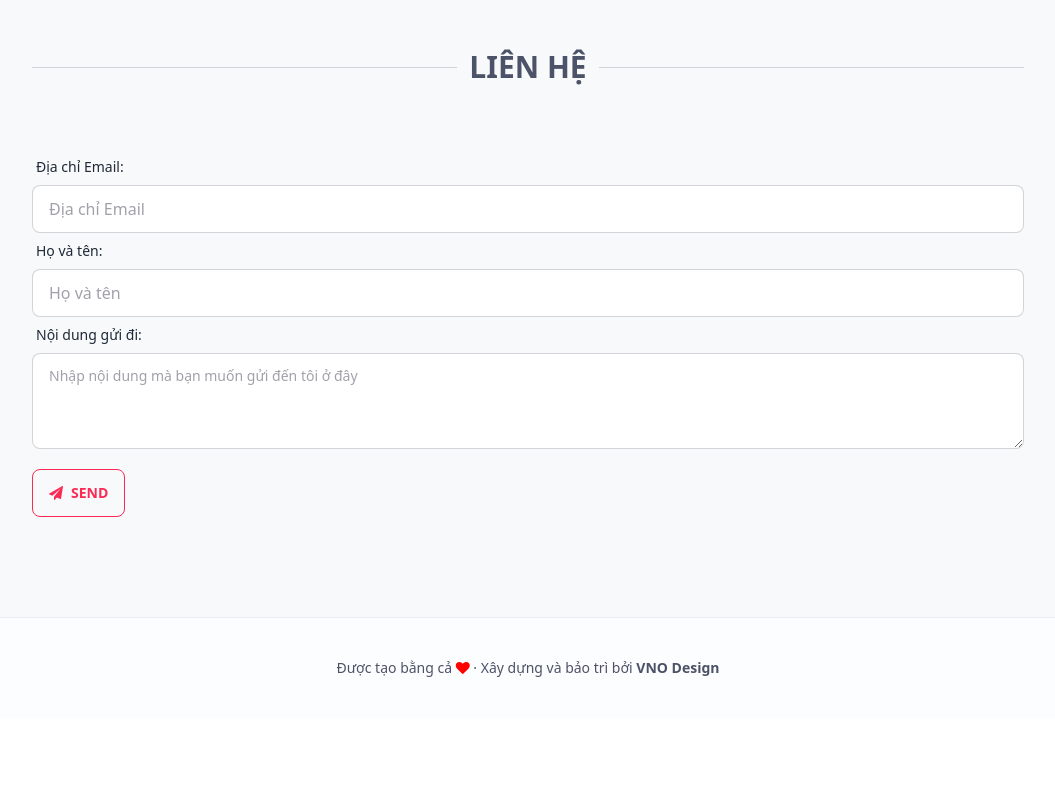
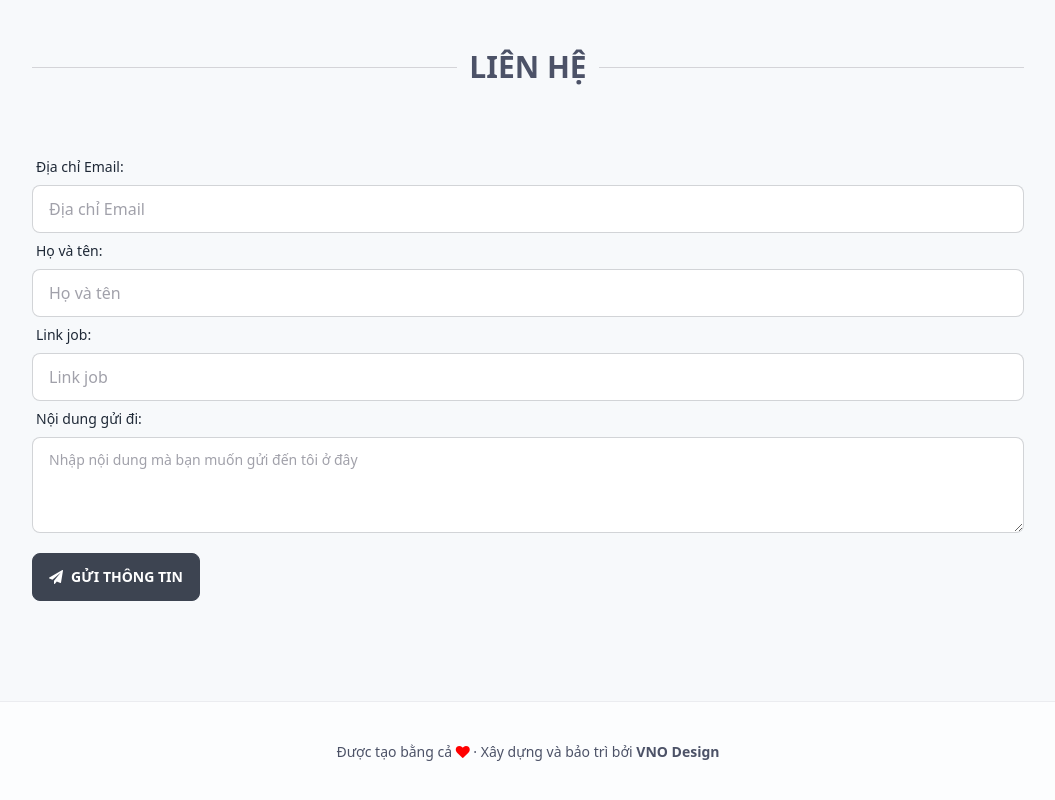
Before and after one commit to tuanductran/cv, a Vue app: page / in a window 1280 px wide. Shown: the part 2696-3496 px from the top of the page, without its empty margins (112-1167 px from the left). Before the commit the page ends 3414 px from the top, so only its background shows below. Built offline with nearby package versions, Linux system fonts and the light colour scheme.

Commit message:
Update index.vue

```diff
--- a/src/views/Contact/index.vue
+++ b/src/views/Contact/index.vue
@@ -22,12 +22,18 @@
          </div>
          <div class="form-control w-full">
            <label class="label">
+             <span class="label-text">Link job:</span>
+           </label>
+           <input type="url" name="linkjob" placeholder="Link job" class="input input-bordered dark:bg-contact-dark w-full" required />
+         </div>
+         <div class="form-control w-full">
+           <label class="label">
              <span class="label-text">Nội dung gửi đi:</span>
            </label>
            <textarea name="content_job" class="textarea textarea-bordered dark:bg-contact-dark h-24" placeholder="Nhập nội dung mà bạn muốn gửi đến tôi ở đây" required />
          </div>
-         <button id="submit_job" type="submit" class="btn bg-transparent border-main-color text-main-color my-5">
-            <i class="fa fa-paper-plane mr-2" /> Send
+         <button id="submit_job" type="submit" class="btn my-5">
+            <i class="fa fa-paper-plane mr-2" /> Gửi thông tin
          </button>
          <p id="send__job__status"></p>
       </form>
```
